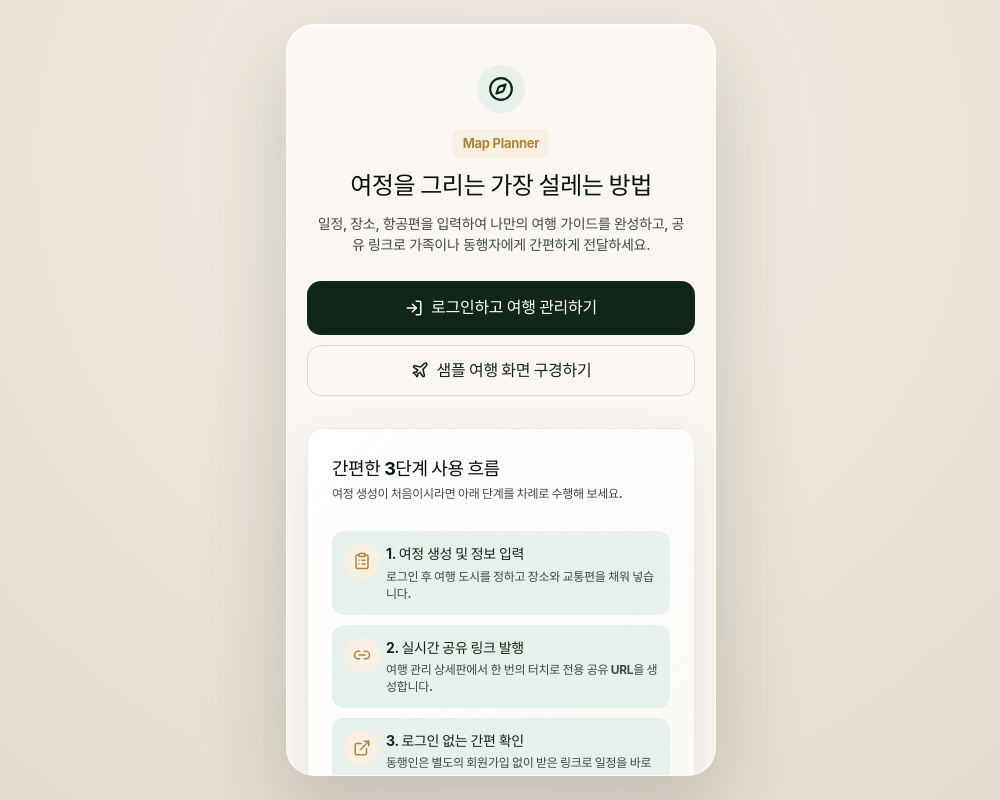
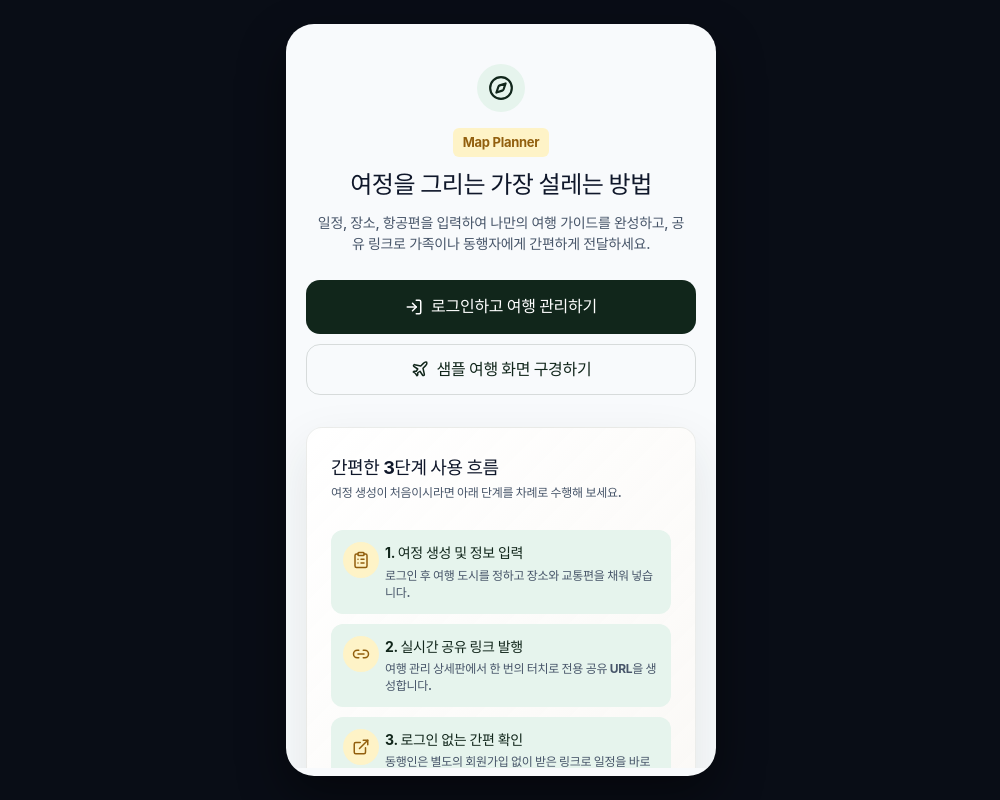
Before and after one commit to hjh6709/for_Kagoshima_travel, a React (Vite) app in the folder apps/web/: page / in a window 1280 px wide. Shown: the whole page, without its empty margins (139-1139 px from the left). Built offline with nearby package versions, Linux system fonts and the light colour scheme; no server answers; a web font is replaced by a local one.

Commit message:
style(web): 라이브 런타임 실측 검사 6종 안티패턴 완전 소거 및 전개 탭 렌더링 무결성 패치

```diff
--- a/apps/web/src/features/trip/components/MapTab.tsx
+++ b/apps/web/src/features/trip/components/MapTab.tsx
@@ -84,7 +84,7 @@ export function MapTab({ selectedSchedules, getPlace, places, trip, onNavigateTo
               return (
                 <div key={schedule.id}>
                   {/* 장소 카드 */}
-                  <article className="place-card" style={{ background: "var(--bg-secondary)", borderRadius: "16px", border: "1px solid var(--border-color)", padding: "20px", display: "grid", gap: "12px" }}>
+                  <article className="place-card" style={{ background: "var(--c-surface)", borderRadius: "16px", border: "1px solid rgba(15, 23, 42, 0.08)", boxShadow: "0 4px 16px rgba(15, 23, 42, 0.04)", padding: "20px", display: "grid", gap: "12px" }}>
                     <div>
                       <div style={{ display: "flex", gap: "6px", alignItems: "center", marginBottom: "8px" }}>
                         <span className="pill subtle">{placeCategoryLabels[place.category]}</span>
@@ -203,7 +203,7 @@ export function MapTab({ selectedSchedules, getPlace, places, trip, onNavigateTo
               const hasCoords = place.latitude !== undefined && place.longitude !== undefined;
 
               return (
-                <article className="place-card" key={place.id} style={{ background: "var(--bg-secondary)", borderRadius: "16px", border: "1px solid var(--border-color)", padding: "20px", display: "grid", gap: "12px" }}>
+                <article className="place-card" key={place.id} style={{ background: "var(--c-surface)", borderRadius: "16px", border: "1px solid rgba(15, 23, 42, 0.08)", boxShadow: "0 4px 16px rgba(15, 23, 42, 0.04)", padding: "20px", display: "grid", gap: "12px" }}>
                   <div>
                     <span className="pill subtle" style={{ marginBottom: "8px", display: "inline-block" }}>{placeCategoryLabels[place.category]}</span>
                     <h2 style={{ fontSize: "20px", fontWeight: 700, color: "var(--c-text)", marginBottom: "4px" }}>{place.name}</h2>
--- a/apps/web/src/features/trip/components/MyPageTab.tsx
+++ b/apps/web/src/features/trip/components/MyPageTab.tsx
@@ -141,8 +141,8 @@ export function MyPageTab({ trip, onLogout, editTripHref, isDemo }: MyPageTabPro
         </article>
       )}
 
-      <section className="section-block">
-        <h2>비밀번호 변경</h2>
+      <div style={{ marginTop: "24px" }}>
+        <h2 style={{ fontSize: "20px", fontWeight: 800, color: "var(--c-text)", marginBottom: "12px" }}>비밀번호 변경</h2>
         <form className="auth-form auth-card-premium" onSubmit={handlePasswordChange} style={{ background: "var(--c-surface)" }}>
           <label className="auth-field-label">
             <span>현재 비밀번호</span>
@@ -229,7 +229,7 @@ export function MyPageTab({ trip, onLogout, editTripHref, isDemo }: MyPageTabPro
             비밀번호 변경 완료
           </button>
         </form>
-      </section>
+      </div>
     </section>
   );
 }
--- a/apps/web/src/features/trip/components/RecommendedRoutesSection.tsx
+++ b/apps/web/src/features/trip/components/RecommendedRoutesSection.tsx
@@ -8,14 +8,25 @@ type RecommendedRoutesSectionProps = {
 // 여행자가 참고할 추천 루트 목록만 표시한다.
 export function RecommendedRoutesSection({ routes }: RecommendedRoutesSectionProps) {
   return (
-    <section className="section-block">
-      <h2>추천 루트</h2>
+    <section className="section-block" style={{ display: "grid", gap: "12px" }}>
+      <h2 style={{ marginBottom: "4px" }}>추천 루트</h2>
       {routes.map((route) => (
-        <article className="list-card" key={route.id}>
-          <Route size={22} />
+        <article
+          key={route.id}
+          style={{
+            display: "flex",
+            gap: "14px",
+            padding: "16px",
+            background: "var(--c-surface)",
+            border: "1px solid rgba(15, 23, 42, 0.08)",
+            borderRadius: "14px",
+            boxShadow: "0 4px 16px rgba(15, 23, 42, 0.04)",
+          }}
+        >
+          <Route size={22} style={{ color: "var(--c-accent-emerald)", flexShrink: 0, marginTop: "2px" }} />
           <div>
-            <strong>{route.title}</strong>
-            <p>{route.description}</p>
+            <strong style={{ fontSize: "15px", fontWeight: 800, color: "var(--c-text)" }}>{route.title}</strong>
+            <p style={{ margin: "4px 0 0", color: "var(--c-muted)", fontSize: "13px", lineHeight: "1.5" }}>{route.description}</p>
           </div>
         </article>
       ))}
--- a/apps/web/src/shared/components/MapDirectionsChoice.tsx
+++ b/apps/web/src/shared/components/MapDirectionsChoice.tsx
@@ -35,12 +35,11 @@ export function MapDirectionsChoice({ destinationCountry, place }: MapDirections
         <div
           aria-label="길찾기 지도 선택"
           style={{
-            background: "var(--bg-secondary)",
-            border: "1px solid var(--border-color)",
-            borderRadius: "10px",
+            borderTop: "1px solid var(--border-color)",
             display: "grid",
             gap: "8px",
-            padding: "10px",
+            paddingTop: "10px",
+            marginTop: "4px",
           }}
         >
           <span style={{ color: "var(--c-muted)", fontSize: "11px", fontWeight: 700 }}>
--- a/apps/web/src/styles.css
+++ b/apps/web/src/styles.css
@@ -1,22 +1,22 @@
 :root {
   --c-green: #11261b;
-  --c-gold: #b38539;
+  --c-gold: #925f0e;
   --c-danger: #a93c39;
   --c-accent-emerald: #059669;
-  --c-bg: #faf7f2;
-  --c-page: #e8e2d8;
+  --c-bg: #f8fafc;
+  --c-page: #0f172a;
   --c-surface: #ffffff;
-  --c-text: #06120c;
-  --c-muted: #3d4c44;
-  --c-green-light: #e5f1ea;
-  --c-gold-light: #f7efe2;
-  --c-danger-light: #fadede;
-  --border-color: rgba(17, 38, 27, 0.14);
+  --c-text: #0f172a;
+  --c-muted: #475569;
+  --c-green-light: #e6f4ed;
+  --c-gold-light: #fef3c7;
+  --c-danger-light: #fee2e2;
+  --border-color: rgba(15, 23, 42, 0.12);
   --bg-secondary: var(--c-green-light);
   --radius-card: 18px;
   --radius-control: 14px;
-  --shadow-card: 0 12px 32px rgba(17, 38, 27, 0.07);
-  --shadow-premium: 0 20px 48px rgba(17, 38, 27, 0.14);
+  --shadow-card: 0 8px 24px rgba(15, 23, 42, 0.06);
+  --shadow-premium: 0 16px 36px rgba(15, 23, 42, 0.12);
 
   color: var(--c-text);
   background: var(--c-page);
@@ -68,7 +68,7 @@ a:focus-visible,
 input:focus-visible,
 select:focus-visible,
 textarea:focus-visible {
-  outline: 3px solid rgba(201, 155, 74, 0.5);
+  outline: 3px solid rgba(146, 95, 14, 0.5);
   outline-offset: 3px;
 }
 
@@ -81,7 +81,7 @@ button:disabled {
   height: 100dvh;
   min-height: 100dvh;
   overflow: hidden;
-  background: radial-gradient(circle at 50% 20%, #f4eee5 0%, #e2d9cc 100%);
+  background: #090d16;
   display: grid;
   place-items: center;
   padding: 24px;
@@ -109,18 +109,19 @@ button:disabled {
   width: min(100%, 430px);
   height: min(860px, calc(100dvh - 48px));
   background: var(--c-bg);
-  border: 1px solid rgba(255, 255, 255, 0.4);
+  border: none;
   border-radius: 28px;
-  box-shadow: 0 32px 90px rgba(19, 42, 30, 0.2), inset 0 1px 0 rgba(255, 255, 255, 0.6);
+  box-shadow: 0 20px 48px rgba(0, 0, 0, 0.45);
   display: grid;
   grid-template-rows: 1fr auto;
   overflow: hidden;
+  padding-bottom: 8px;
 }
 
 .content {
   overflow-y: auto;
   overflow-x: hidden;
-  padding-bottom: 12px;
+  padding-bottom: 24px;
   -webkit-overflow-scrolling: touch; /* 관성 스크롤 복원 */
   scroll-behavior: smooth;
   overscroll-behavior-y: contain; /* 바운스 체인 차단 */
@@ -132,7 +133,7 @@ button:disabled {
 }
 
 .screen {
-  padding: calc(24px + env(safe-area-inset-top)) 20px 24px;
+  padding: calc(24px + env(safe-area-inset-top)) 20px calc(24px + env(safe-area-inset-bottom));
   animation: fadeIn 0.35s cubic-bezier(0.16, 1, 0.3, 1);
 }
 
@@ -154,13 +155,13 @@ button:disabled {
   border-radius: 14px;
   background: linear-gradient(135deg, var(--c-green), #1b3d2c);
   color: #ffffff;
-  box-shadow: 0 10px 24px rgba(19, 42, 30, 0.18);
+  box-shadow: 0 10px 24px rgba(0, 0, 0, 0.16);
 }
 
 .status-card.before,
 .status-card.after {
   background: linear-gradient(135deg, #a97c38, var(--c-gold));
-  box-shadow: 0 10px 24px rgba(169, 124, 56, 0.2);
+  box-shadow: 0 10px 24px rgba(0, 0, 0, 0.16);
 }
 
 .status-card span {
@@ -849,9 +850,9 @@ p {
 }
 
 .quick-button {
-  background: var(--c-surface);
+  background: rgba(15, 23, 42, 0.04);
   color: var(--c-text);
-  border: 0;
+  border: 1px solid rgba(15, 23, 42, 0.06);
   padding: 14px 10px;
 }
 
@@ -1287,11 +1288,10 @@ p {
 .home-checklist-card {
   display: grid;
   gap: 8px;
-  padding: 10px;
-  border: 1px solid rgba(36, 48, 47, 0.1);
-  border-radius: 10px;
-  background: var(--c-surface);
-  box-shadow: 0 10px 26px rgba(28, 50, 37, 0.08);
+  padding: 0;
+  border: none;
+  background: transparent;
+  box-shadow: none;
 }
 
 .home-checklist-card p {
@@ -1314,9 +1314,9 @@ p {
 }
 
 .date-details {
-  border: 1px solid rgba(36, 48, 47, 0.1);
-  border-radius: 10px;
-  background: var(--c-surface);
+  border: 1px solid rgba(15, 23, 42, 0.08);
+  border-radius: 14px;
+  background: rgba(15, 23, 42, 0.03);
   padding: 14px 16px;
 }
 
@@ -2314,14 +2314,14 @@ p {
   background: linear-gradient(135deg, var(--c-green), #1b3e2b);
   color: #34d399;
   border-color: rgba(52, 211, 153, 0.3);
-  box-shadow: 0 4px 14px rgba(19, 42, 30, 0.2);
+  box-shadow: 0 2px 8px rgba(0, 0, 0, 0.08);
 }
 
 .dday-active {
   background: linear-gradient(135deg, rgba(59, 130, 246, 0.2), rgba(37, 99, 235, 0.1));
   color: #2563eb;
   border-color: rgba(59, 130, 246, 0.35);
-  box-shadow: 0 4px 14px rgba(59, 130, 246, 0.2);
+  box-shadow: 0 2px 8px rgba(0, 0, 0, 0.08);
 }
 
 .dday-past {
@@ -2410,7 +2410,7 @@ p {
   background: var(--c-danger);
   color: #ffffff;
   border-color: var(--c-danger);
-  box-shadow: 0 6px 18px rgba(185, 74, 72, 0.25);
+  box-shadow: 0 4px 12px rgba(0, 0, 0, 0.16);
 }
 
 .danger-button:disabled {
```
